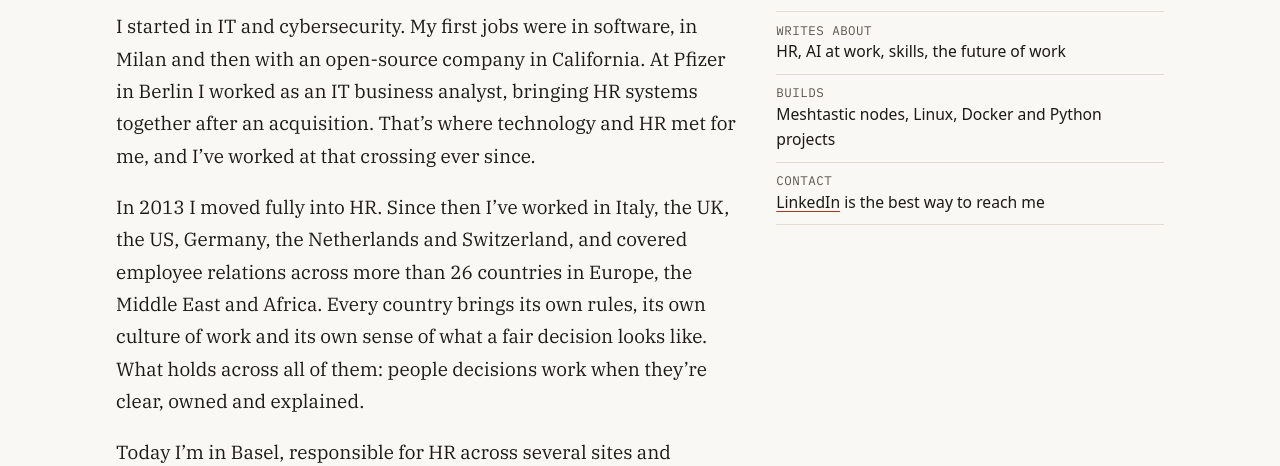
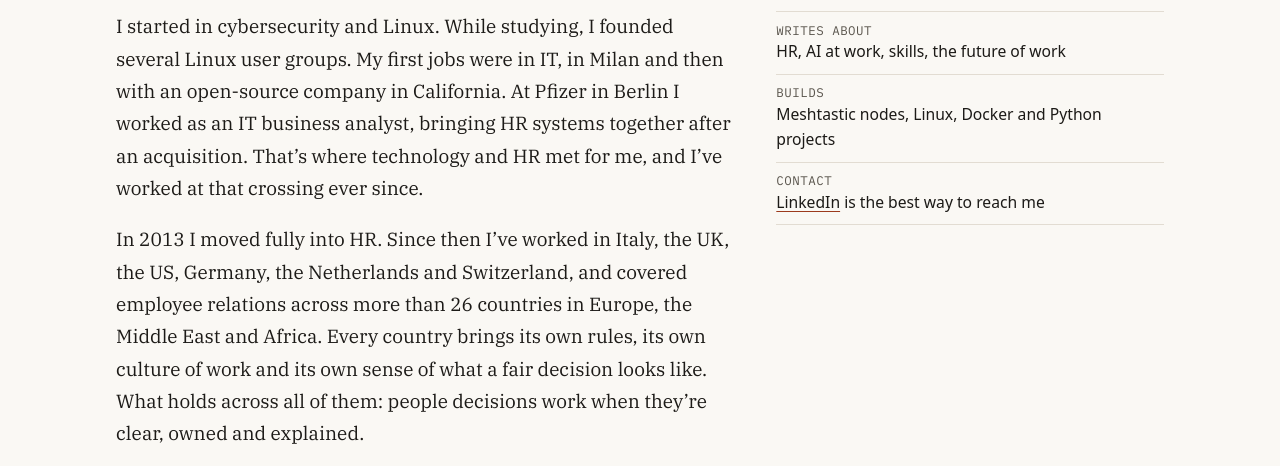
Before and after one commit to gabrielebarni/gabrielebarni.com, an Eleventy site: page src/pages/about.md in a window 1280 px wide. Shown: the part 307-773 px from the top of the page. Built offline with nearby package versions, Linux system fonts and the light colour scheme; Eleventy itself is replaced by a stand-in of ours; files that its build step writes are made by us from their sources.

Commit message:
About: final wording (Linux user groups)

```diff
--- a/src/pages/about.md
+++ b/src/pages/about.md
@@ -3,7 +3,7 @@ title: About
 description: "Gabriele Barni: Senior Director HR at Lonza, from Milan, based near Basel. On people, work and AI."
 ---
 
-I started in IT and cybersecurity. My first jobs were in software, in Milan and then with an open-source company in California. At Pfizer in Berlin I worked as an IT business analyst, bringing HR systems together after an acquisition. That’s where technology and HR met for me, and I’ve worked at that crossing ever since.
+I started in cybersecurity and Linux. While studying, I founded several Linux user groups. My first jobs were in IT, in Milan and then with an open-source company in California. At Pfizer in Berlin I worked as an IT business analyst, bringing HR systems together after an acquisition. That’s where technology and HR met for me, and I’ve worked at that crossing ever since.
 
 In 2013 I moved fully into HR. Since then I’ve worked in Italy, the UK, the US, Germany, the Netherlands and Switzerland, and covered employee relations across more than 26 countries in Europe, the Middle East and Africa. Every country brings its own rules, its own culture of work and its own sense of what a fair decision looks like. What holds across all of them: people decisions work when they’re clear, owned and explained.
 
```
